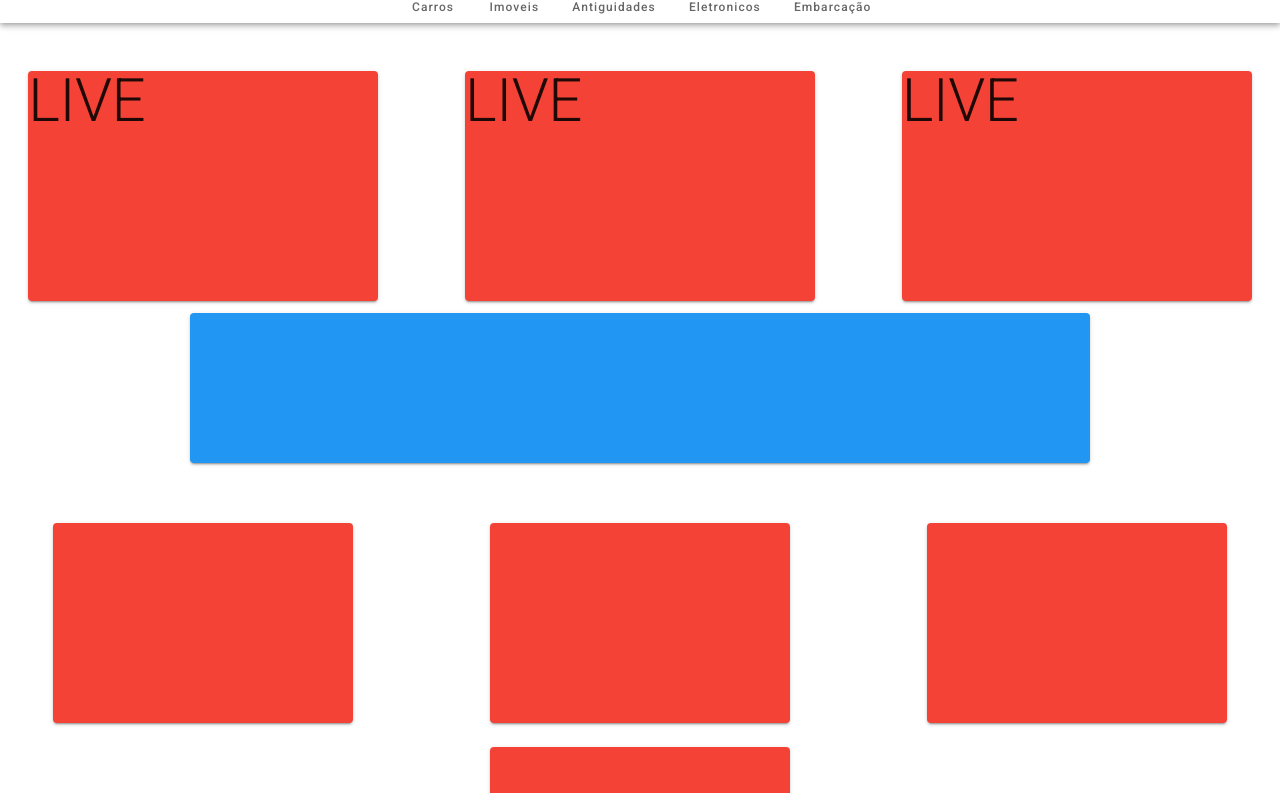
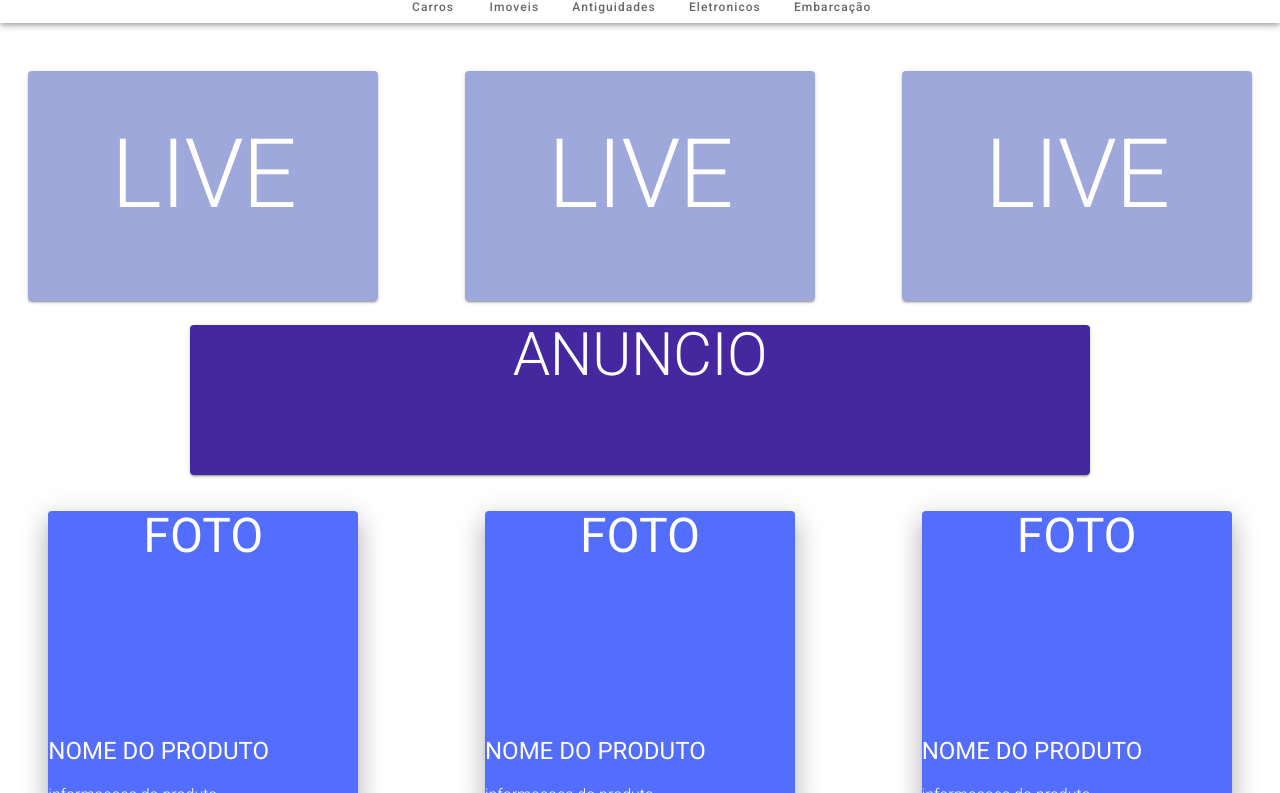
Before and after one commit to mncoutinho/PortalLeilao, a Vue app in the folder client/: page /#/ in a window 1280 px wide. Shown: the part 447-1240 px from the top of the page. Built offline with nearby package versions, Linux system fonts and the light colour scheme.

Commit message:
Add files via upload
ADICIONADO OS ITENS DE COMPRA

```diff
--- a/client/src/pages/home.vue
+++ b/client/src/pages/home.vue
@@ -65,44 +65,68 @@
                                 height="230"
                                 width="350"
                                 :elevetion= "n-5"
-                                color= "red"
+                                color= "indigo lighten-3"
 
                                 >
-                                <span class=" display-3 ">
-                                        LIVE
-                                    </span>
+                                <v-row
+                                class="fill-height"
+                                align="center"
+                                justify="center"
+                                >
+                                    <span class="display-4 white--text" >LIVE</span>
+                                </v-row>
                                 </v-card>
                             </v-row>
                         </v-col>
                     </v-row>
     <!--ANUNCIO-->
-                <v-row>
+                <v-row class="mt-6">
                     <v-col justify="center" align="center">
                         <v-card
                             width=900
                             height=150
-                            color="blue"
+                            color="deep-purple darken-3"
                             :elevetion= "n-5"
+
                         >
 
+                            <span class="display-3 white--text" >ANUNCIO</span>
 
                         </v-card>
                     </v-col>
                 </v-row>
 <!--PRODUTO-->
-                <v-row class="mt-12">
+                <v-row class="mt-6 mb-6" :elevation="12">
                         <v-col
-                        v-for="n in 4"
+                        v-for="n in 16"
                         :key="n"
                         justify="center"
                         align="center"
+
                         >
+
                             <v-card
-                            height="200"
-                            width="300"
-                            :elevetion= "n-5"
-                            color= "red">
+                            height="300"
+                            width="310"
+                            color= "indigo accent-2"
+                            v-model="accordion"
+                            :elevation="15"
+                            >
+                                <!--IMAGEN-->
+                                <v-img
+                                height="220px"
+                                width="310px"
+                                color="indigo lighten-5"
 
+                                src="#"
+                                >
+                                    <p class="display-2 white--text">FOTO</p>
+                                </v-img>
+                                <!--INFORMAÇOES-->
+                                <div align="start">
+                                   <p class="white--text text-uppercase headline mt-1" >Nome Do Produto</p>
+                                   <p class="white--text lowercase font-weight-light	">informaçoes do produto</p>
+                                </div>
                             </v-card>
                         </v-col>
                     </v-row>
```
